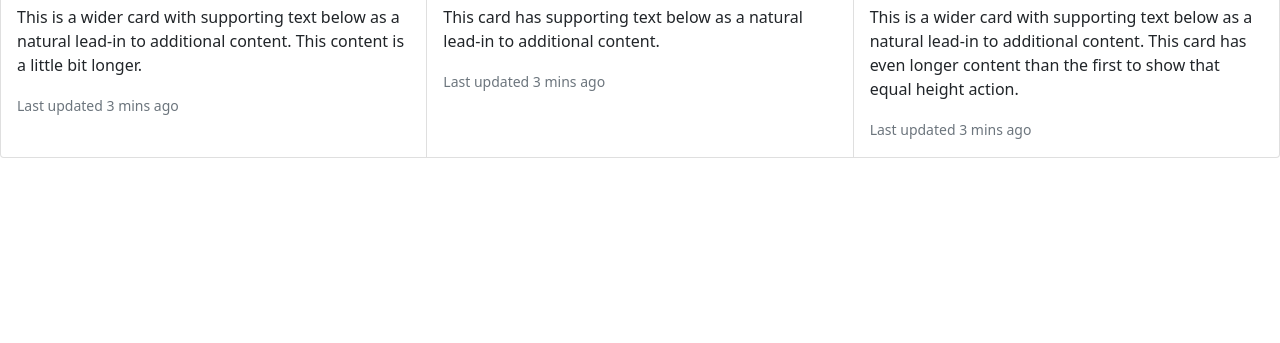
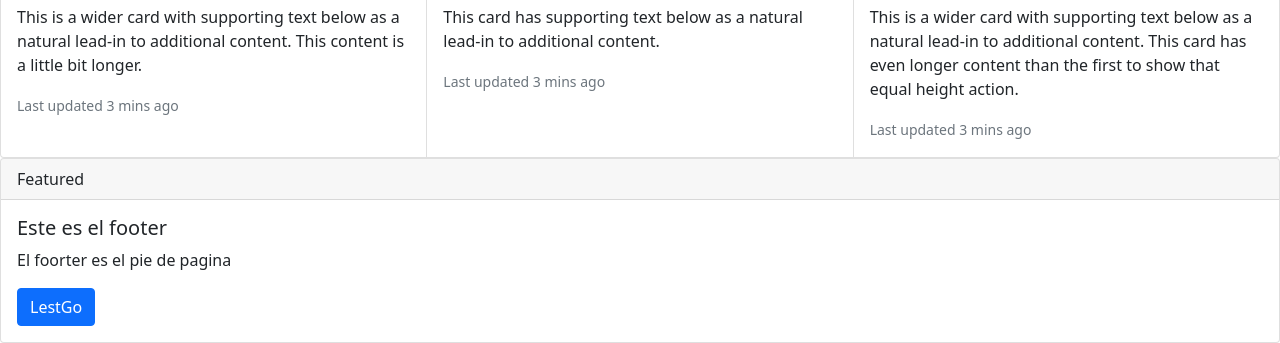
Before and after one commit to Deybison26/practica-noche, a plain HTML site: page index.html in a window 1280 px wide. Shown: the part 1228-1571 px from the top of the page. Before the commit the page ends 1386 px from the top, so only its background shows below. Drawn offline with nearby package versions, Linux system fonts and the light colour scheme.

Commit message:
añadiendo un footer

```diff
--- a/index.html
+++ b/index.html
@@ -109,6 +109,17 @@
           </div>
         </div>
       </div>
+
+      <div class="card">
+        <div class="card-header">
+          Featured
+        </div>
+        <div class="card-body">
+          <h5 class="card-title">Este es el footer</h5>
+          <p class="card-text">El foorter es el pie de pagina </p>
+          <a href="#" class="btn btn-primary">LestGo</a>
+        </div>
+      </div>
 </body>
 
 </html>
```
